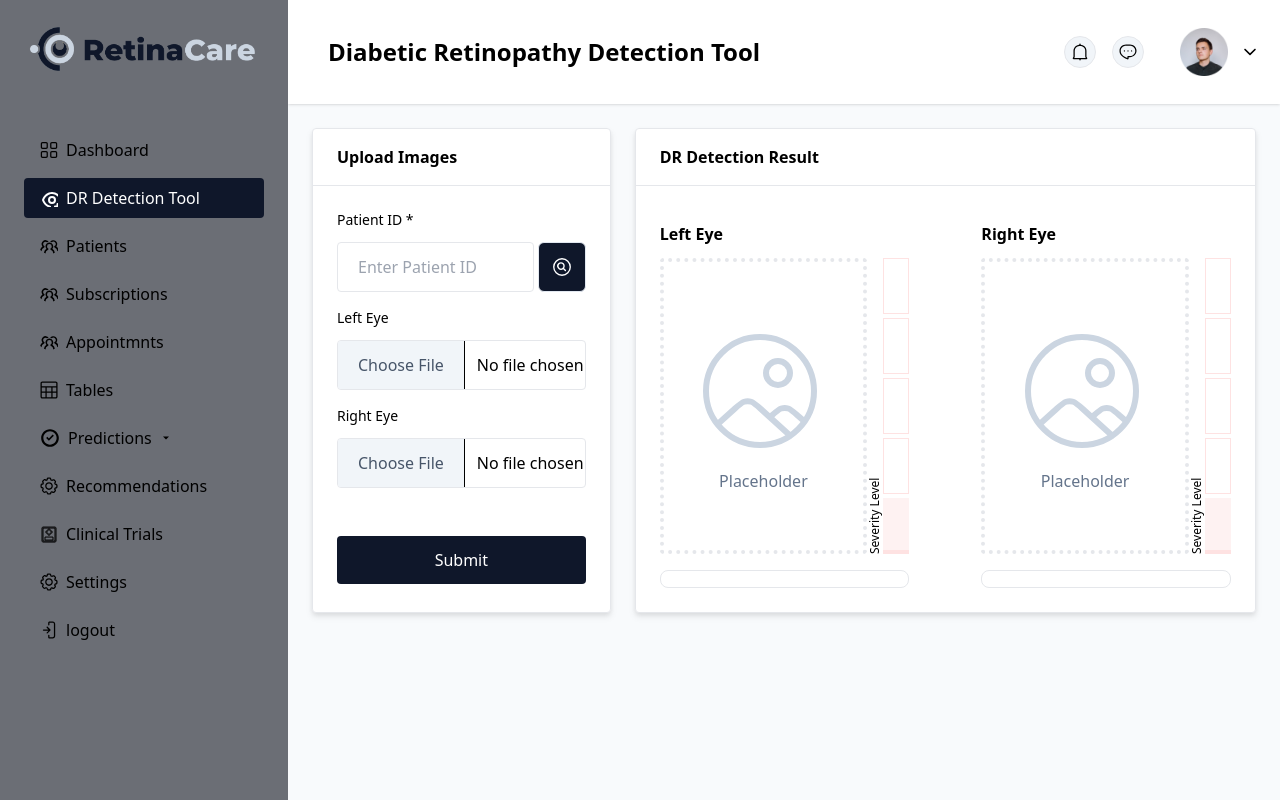
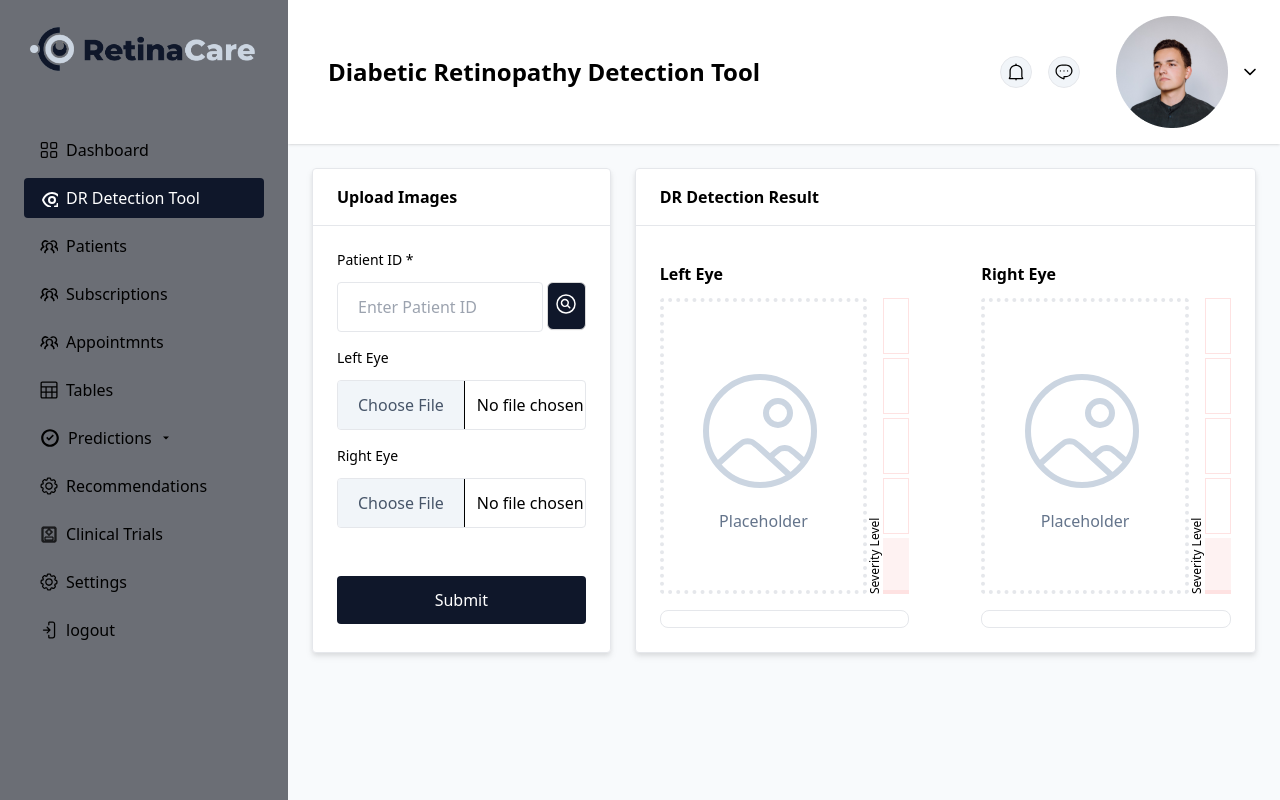
Before and after one commit to hgdsandakalum/early-sight-rp-project, a Next.js app: page /user/dr-detection-tool in a window 1280 px wide. Built offline with nearby package versions, Linux system fonts and the light colour scheme; no server answers; what @ant-design/nextjs-registry would draw is missing.

Commit message:
preprocess url change

```diff
--- a/src/app/user/dr-detection-tool/_components/DRImageUpload.jsx
+++ b/src/app/user/dr-detection-tool/_components/DRImageUpload.jsx
@@ -1,7 +1,6 @@
 "use client";
 import React, { useEffect, useState } from "react";
-import { Button } from "@/components/ui/button";
-import { Modal, message } from "antd";
+import { Modal, message, Button } from "antd";
 import { addPatientEye, preProcessImage } from "@/services";
 import { Scanner } from "@yudiel/react-qr-scanner";
 
@@ -50,7 +49,7 @@
       handleIsPatient(scannedValue);
       setIsScanning(false);
       setIsQrModalOpen(false);
-      setIsSubmitDisable(true);
+      setIsSubmitDisable(false);
       message.success("QR code scanned successfully");
     }
   };
@@ -77,33 +76,35 @@
       const preProcessImageLeft = await preProcessImage(leftEyeImage);
       const preProcessImageRight = await preProcessImage(rightEyeImage);
 
-      const data = await addPatientEye(
-        patientId,
-        preProcessImageLeft.base64,
-        preProcessImageRight.base64
-      );
+      console.log("predictLeft", preProcessImageLeft, preProcessImageRight);
 
-      setPatientProcessedEyes({
-        leftEyeImage: preProcessImageLeft.base64,
-        rightEyeImage: preProcessImageRight.base64,
-      });
+      // const data = await addPatientEye(
+      //   patientId,
+      //   preProcessImageLeft.base64,
+      //   preProcessImageRight.base64
+      // );
 
-      const predictLeft = await getPrediction(preProcessImageLeft.base64);
-      const predictRight = await getPrediction(preProcessImageRight.base64);
+      // setPatientProcessedEyes({
+      //   leftEyeImage: preProcessImageLeft.base64,
+      //   rightEyeImage: preProcessImageRight.base64,
+      // });
 
-      console.log(
-        "predictLeft",
-        predictLeft.predicted_index,
-        predictLeft.prediction_scores
-      );
+      // const predictLeft = await getPrediction(preProcessImageLeft.base64);
+      // const predictRight = await getPrediction(preProcessImageRight.base64);
 
-      setPatientEyesResult({
-        leftEyeImage: predictLeft,
-        rightEyeImage: predictRight,
-      });
+      // console.log(
+      //   "predictLeft",
+      //   predictLeft.predicted_index,
+      //   predictLeft.prediction_scores
+      // );
+
+      // setPatientEyesResult({
+      //   leftEyeImage: predictLeft,
+      //   rightEyeImage: predictRight,
+      // });
 
       setErrorMessage("Images uploaded successfully");
-      handleIsPatient(patientId);
+      // handleIsPatient(patientId);
     } catch (error) {
       console.error("Error uploading images:", error);
       setErrorMessage(error || "Error uploading images");
@@ -112,7 +113,8 @@
     }
   };
 
-  const handleQrModalOpen = () => {
+  const handleQrModalOpen = (e) => {
+    e.preventDefault();
     setIsQrModalOpen(true);
     setIsScanning(true);
   };
@@ -145,9 +147,10 @@
                 <Button
                   variant="outline"
                   size="icon"
-                  onClick={handleQrModalOpen}
-                  className="h-auto w-12 bg-primary p-3 hover:bg-slate-700"
-                >
+                  onClick={(e) => handleQrModalOpen(e)}
+                  className="!h-12 !w-12 !bg-primary p-3 hover:bg-slate-700"
+                  htmlType="button"
+                  icon={
                     <svg
                       xmlns="http://www.w3.org/2000/svg"
                       fill="none"
@@ -162,7 +165,8 @@
                         d="m15.75 15.75-2.489-2.489m0 0a3.375 3.375 0 1 0-4.773-4.773 3.375 3.375 0 0 0 4.774 4.774ZM21 12a9 9 0 1 1-18 0 9 9 0 0 1 18 0Z"
                       />
                     </svg>
-                </Button>
+                  }
+                ></Button>
               </div>
             </div>
 
--- a/src/services/patient.service.ts
+++ b/src/services/patient.service.ts
@@ -3,7 +3,7 @@
 import { Patient } from "../../types";
 
 const URL = `${BACKEND_BASE_URL2}/api`;
-const URL2 = `http://localhost:5005/preprocess`;
+const URL2 = `http://ec2-51-21-134-226.eu-north-1.compute.amazonaws.com/preprocess`;
 const URL3 = `http://localhost:5002/predict`;
 
 const addPatient = async (patient: Patient) => {
@@ -124,7 +124,6 @@
         "Content-Type": "multipart/form-data",
       },
     });
-    // const response = await httpPost(`${URL2}`, image);
     const data = response?.data;
     return data;
   } catch (error: any) {
```
Lines whose indentation alone changed are shown as unchanged.
